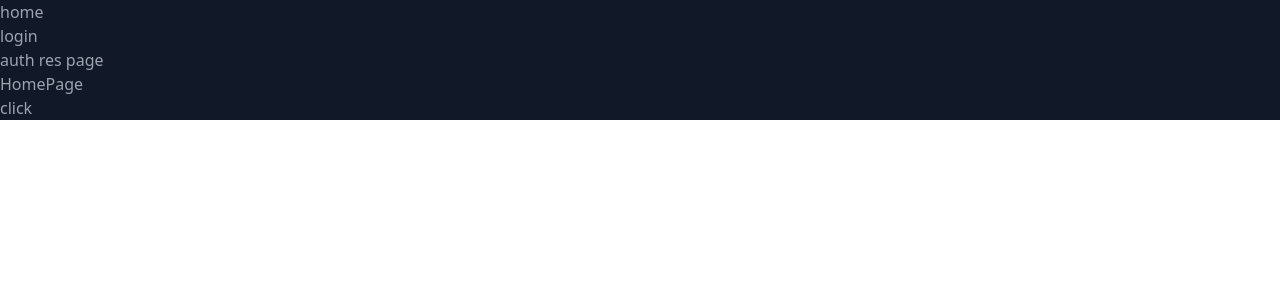
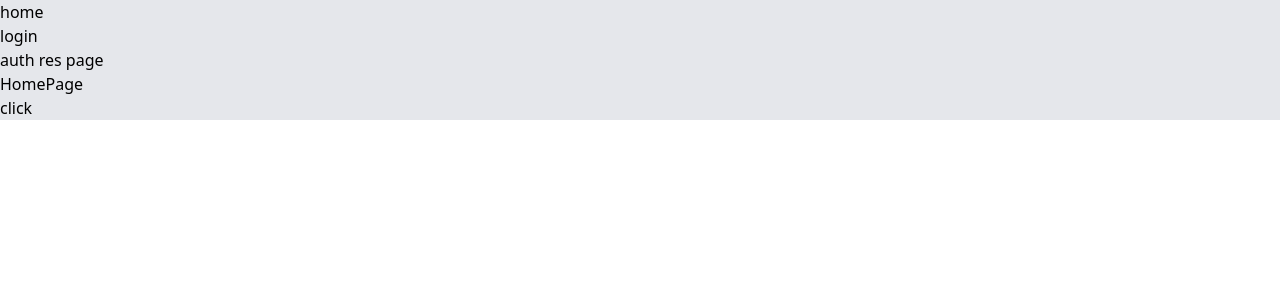
Before and after one commit to Tommy2517/react-vite-2025, a React (Vite) app: page / in a window 1280 px wide. Shown: the top 300 px of the page. Built offline with nearby package versions, Linux system fonts and the light colour scheme.

Commit message:
homework-7-theme

```diff
--- a/src/context/ContextLevelOne.tsx
+++ b/src/context/ContextLevelOne.tsx
@@ -1,14 +1,11 @@
 import {createContext} from "react";
 
-type LevelOneContextType = {
-    status:boolean
-    changeTheme: (obj:boolean) => void
+export type LevelOneContextType = {
+    changeTheme: () => void
 }
 
 const init = {
-    status:true,
-    changeTheme: (obj) => {
-        console.log(obj)
-    }
+    changeTheme: () => {}
 }
+
 export const ContextLevelOne = createContext<LevelOneContextType>(init)
--- a/src/layouts/MainLayout.tsx
+++ b/src/layouts/MainLayout.tsx
@@ -4,21 +4,17 @@ import {useState} from "react";
 import {ContextLevelOne} from "../context/ContextLevelOne.tsx";
 import './mainLayout.scss'
 const MainLayout = () => {
-    const [theme, setTheme] = useState<boolean>(true);
-    const themeColor = () =>  theme ? 'dark': 'light'
-
+    const [theme, setTheme] = useState<'light' | 'dark'>('light');
 
     return (
-        <div className={`h-screen ${themeColor()}`}>
+        <div className={`h-screen ${theme}`}>
             <ContextLevelOne.Provider value={
                 {
-                    status: theme,
-                    changeTheme: (status) => {
-                        setTheme(!status)
+                    changeTheme: () => {
+                        theme === 'light' ? setTheme('dark') : setTheme('light')
                     }
                 }
             }>
-
                 <Menu/>
                 <Outlet/>
             </ContextLevelOne.Provider>
--- a/src/pages/HomePage.tsx
+++ b/src/pages/HomePage.tsx
@@ -2,16 +2,13 @@ import {useContext} from "react";
 import {ContextLevelOne} from "../context/ContextLevelOne.tsx";
 
 const HomePage = () => {
-    const {changeTheme,status} = useContext(ContextLevelOne)
-    const click = ()=>{
-        console.log('click')
-        changeTheme(status)
-    }
+    const {changeTheme} = useContext(ContextLevelOne)
+
     return (
 
         <div>
             <div>HomePage</div>
-            <button onClick={click}>click</button>
+            <button onClick={changeTheme}>click</button>
         </div>
     );
 };
```
